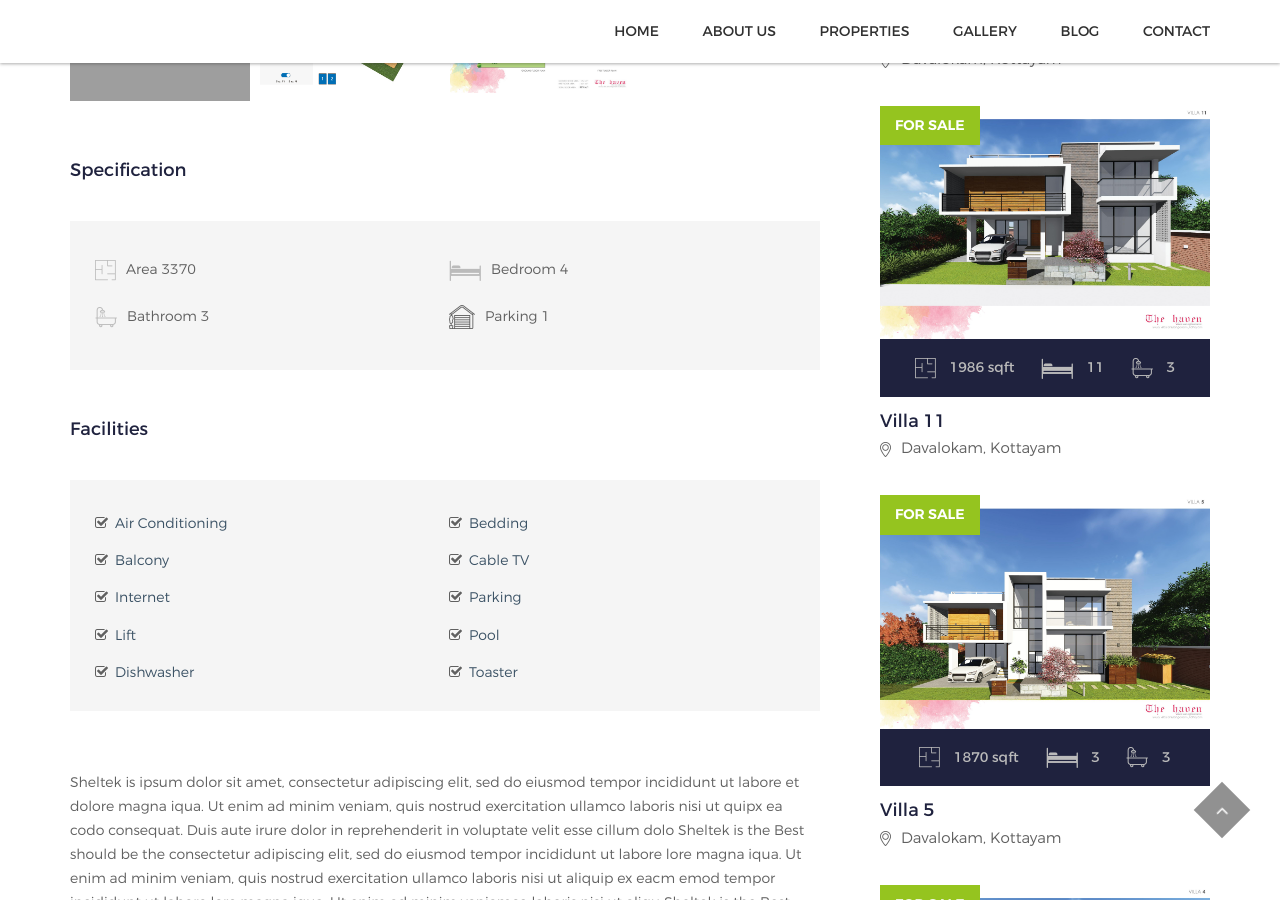
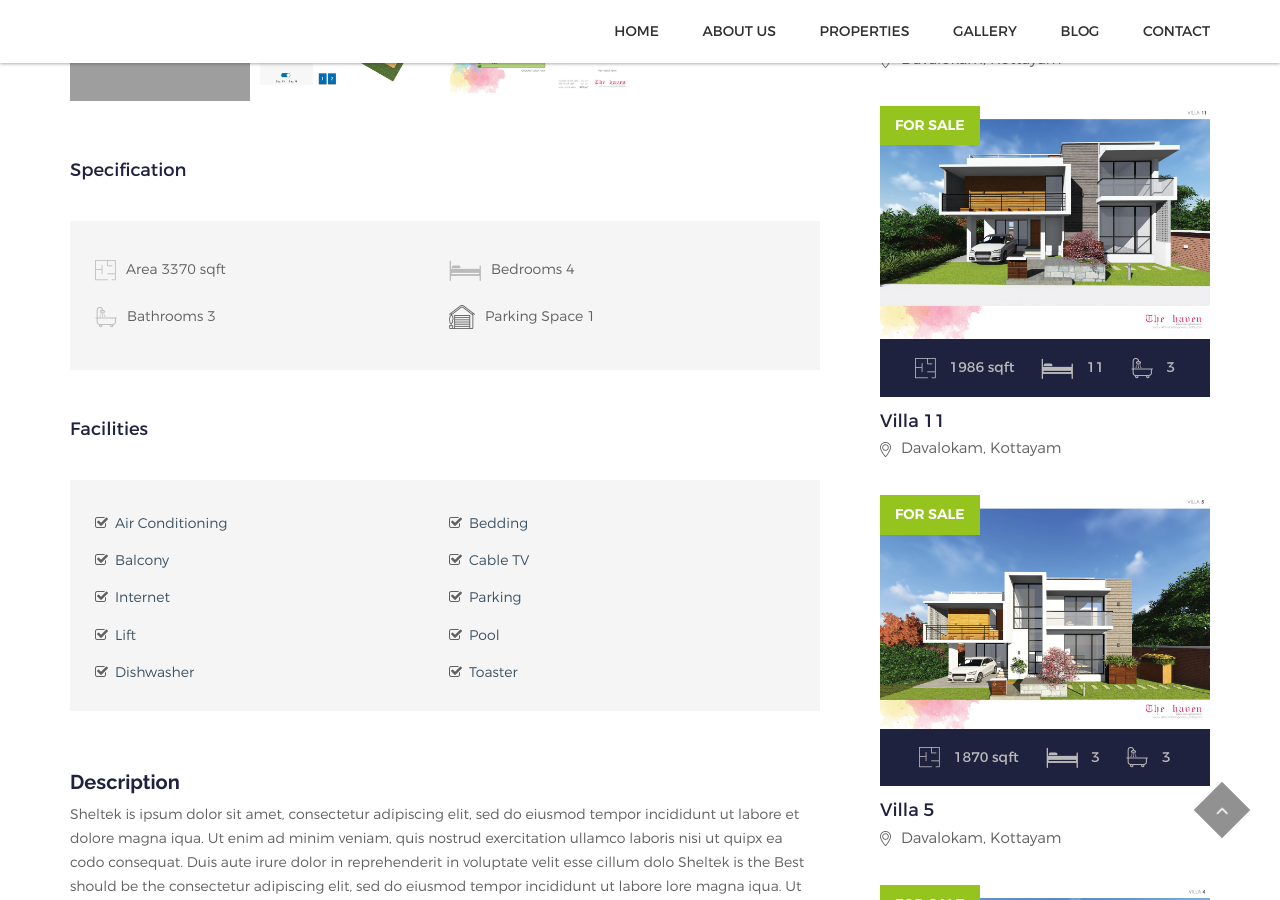
Before and after one commit to altinproperties/altinproperties.github.io, a Jekyll site: the page built from _properties/villa-one.html, in a window 1280 px wide and 900 px high, scrolled down 873 px. Built offline with Jekyll 4.4.1, drawn with Linux system fonts in a browser that asks for light colours.

Commit message:
Updated Property Detail Page

```diff
--- a/_layouts/property.html
+++ b/_layouts/property.html
@@ -64,13 +64,13 @@ layout: default
                                     <div class="pro-details-condition-inner bg-gray">
                                         <ul class="condition-list">
                                             <li>
-                                                <img src="../images/icons/4.png" alt="">Area {{page.squarefeet}}</li>
+                                                <img src="../images/icons/4.png" alt="">Area {{page.squarefeet}} sqft</li>
                                             <li>
-                                                <img src="../images/icons/5.png" alt="">Bedroom {{page.bedrooms}}</li>
+                                                <img src="../images/icons/5.png" alt="">Bedrooms {{page.bedrooms}}</li>
                                             <li>
-                                                <img src="../images/icons/6.png" alt="">Bathroom {{page.bathrooms}}</li>
+                                                <img src="../images/icons/6.png" alt="">Bathrooms {{page.bathrooms}}</li>
                                             <li>
-                                                <img src="../images/icons/13.png" alt="">Parking {{page.parking}}</li>
+                                                <img src="../images/icons/13.png" alt="">Parking Space {{page.parking}}</li>
 
                                         </ul>
 
@@ -100,6 +100,7 @@ layout: default
                     </div>
                     <!-- pro-details-description -->
                     <div class="pro-details-description mb-50">
+                        <h4>Description</h4>
                         <p>{{page.description}}</p>
                     </div>
 
```
